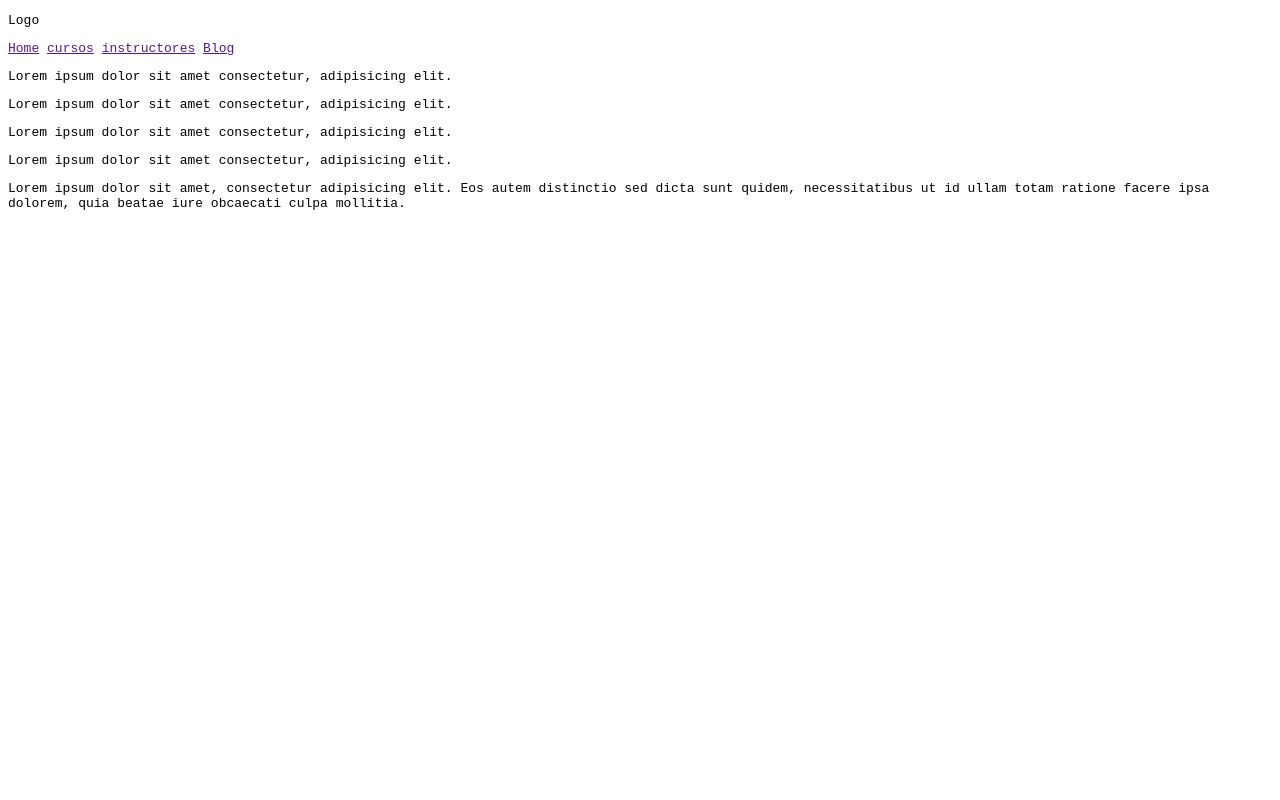
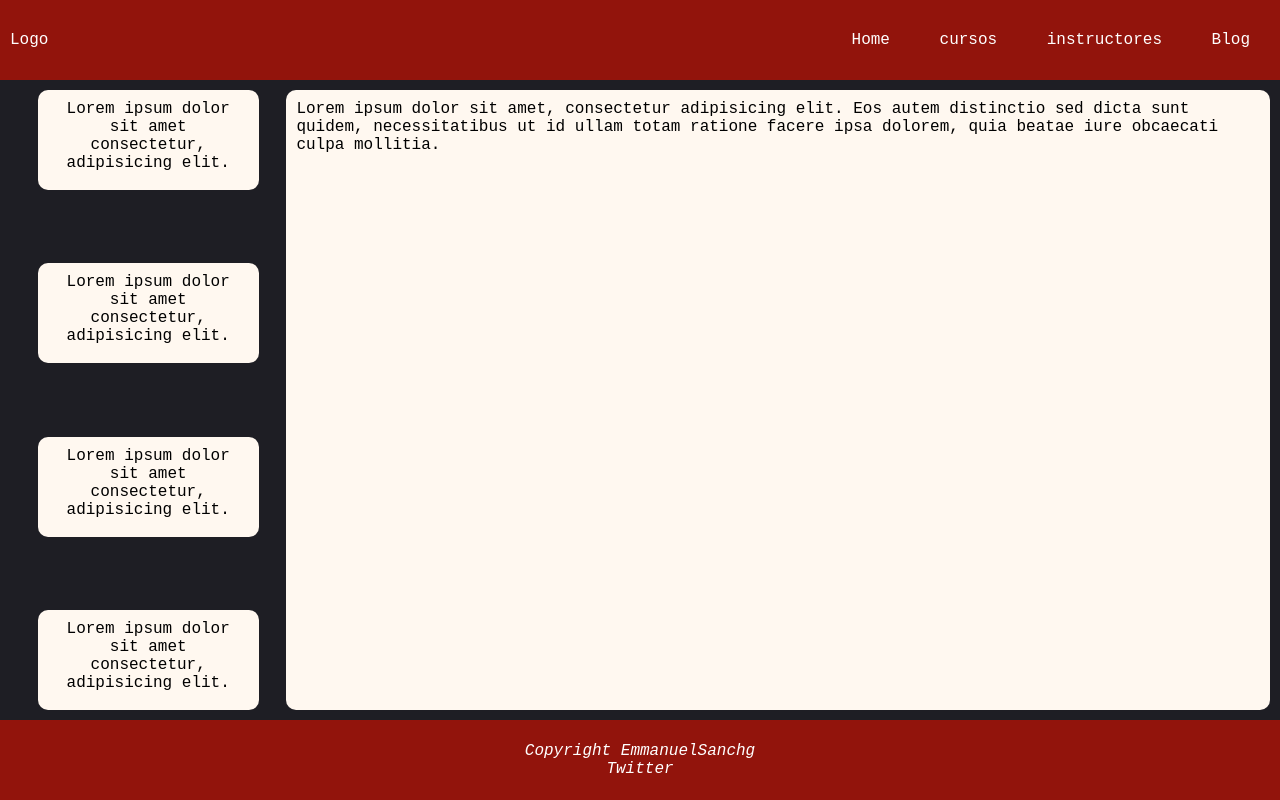
Before and after one commit to EmmanuelSanchgDev/practica-display-y-position, a plain HTML site: page index.html in a window 1280 px wide. Drawn offline with Linux system fonts and the light colour scheme.

Commit message:
se aplicaron los cambios con flex

```diff
--- a/index.css
+++ b/index.css
@@ -1,7 +1,71 @@
 * {
     box-sizing: border-box;
+    margin: 0;
+    padding: 0;
+}
+html {
+    font-size: 62.5%;
 }
 body {
+    font-size: 1.6rem;
     font-family: monospace;
     color: black;
 }
+header a {
+    text-decoration: none;
+    color: #fff;
+    padding: 2rem;
+}
+header {
+    background-color: #92140c;
+    padding: 1rem;
+    display: flex;
+    height: 10vh;
+    align-items: center;
+    justify-content: space-between;
+    color: #fff;
+}
+.cuerpo  {
+    background-color: #1e1e24;
+    display: flex;
+    padding: 1rem;
+    height: 80vh;
+}
+.barra-lateral {
+    height: 100%;
+    flex-direction: column;
+    display: inherit;
+    justify-content: space-between;
+    align-items: center;
+}
+.contenedor {
+    height: 10rem;
+    width: 80%;
+    background-color: #fff8f0;
+    padding: 1rem;
+    border-radius: 1rem;
+    text-align: center;
+}
+.contenido-princ  {
+    padding: 1rem;
+    background-color: #fff8f0;
+    border-radius: 1rem;
+}
+
+footer {
+    height: 10vh;
+    display: flex;
+    flex-direction: column;
+    align-items: center;
+    justify-content: center;
+    background-color: #92140c;
+    color: #fff;
+}
+footer a {
+    padding: 0;
+    text-decoration: none;
+    color: #fff;
+}
+header a:hover {
+    background-color: #1e1e24;
+}
--- a/index.html
+++ b/index.html
@@ -19,7 +19,7 @@
     </header>
     <main class="cuerpo">
         <section class="barra-lateral">
-            <div class="padre">
+            <!-- <div class="padre"> -->
                 <div class="contenedor contenedor1">
                     <p>Lorem ipsum dolor sit amet consectetur, adipisicing elit.</p>
                 </div>
@@ -32,11 +32,15 @@
                 <div class="contenedor contenedor4">
                     <p>Lorem ipsum dolor sit amet consectetur, adipisicing elit.</p>
                 </div>
-            </div>
+            <!-- </div> -->
         </section>
         <div class="contenido-princ">
             <p>Lorem ipsum dolor sit amet, consectetur adipisicing elit. Eos autem distinctio sed dicta sunt quidem, necessitatibus ut id ullam totam ratione facere ipsa dolorem, quia beatae iure obcaecati culpa mollitia.</p>
         </div>
     </main>
+    <footer>
+        <em>Copyright EmmanuelSanchg</em>
+        <address><a href="https://twitter.com/EmmaSanchgDev">Twitter</a></address>
+    </footer>
 </body>
 </html>
```
